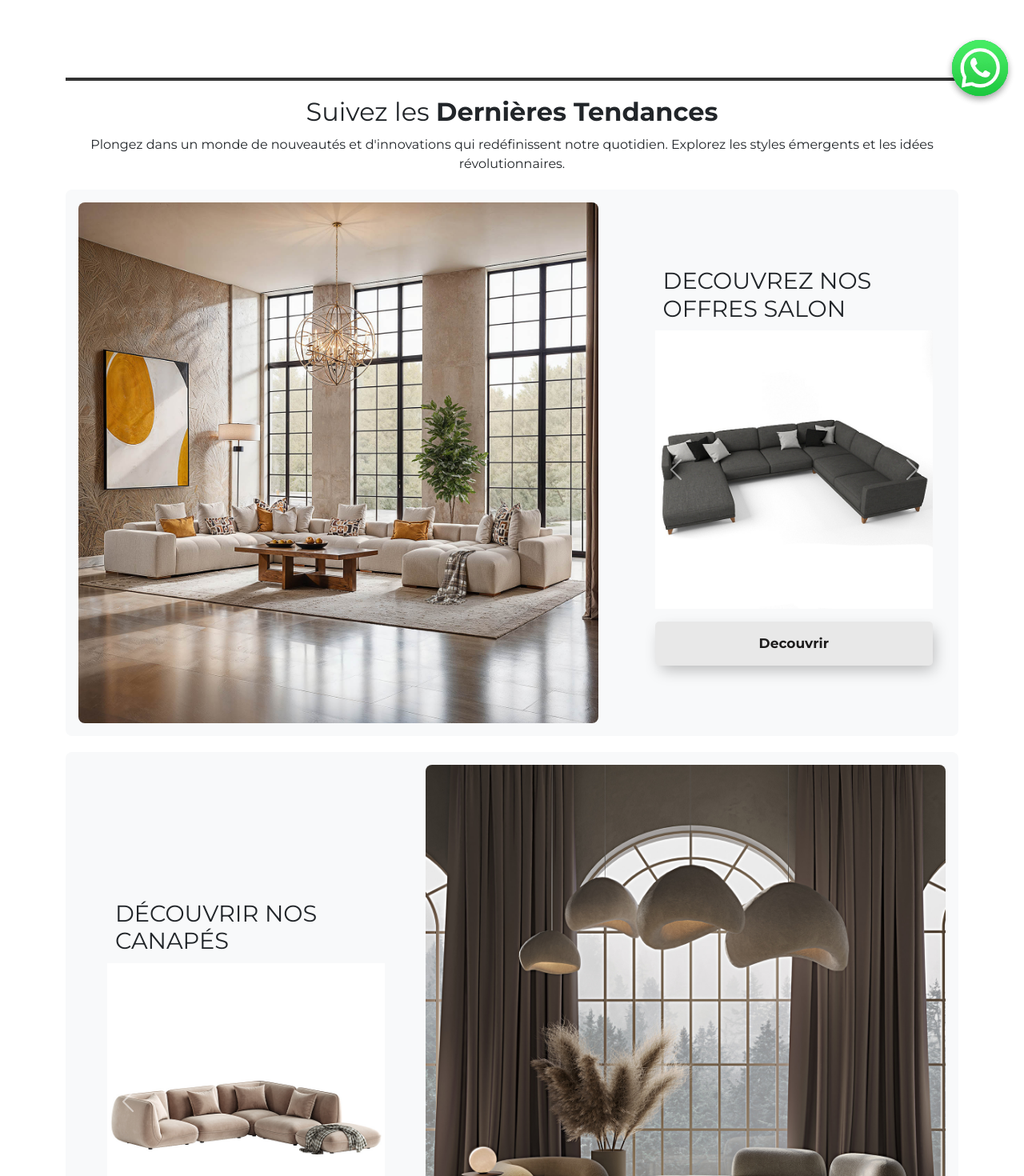
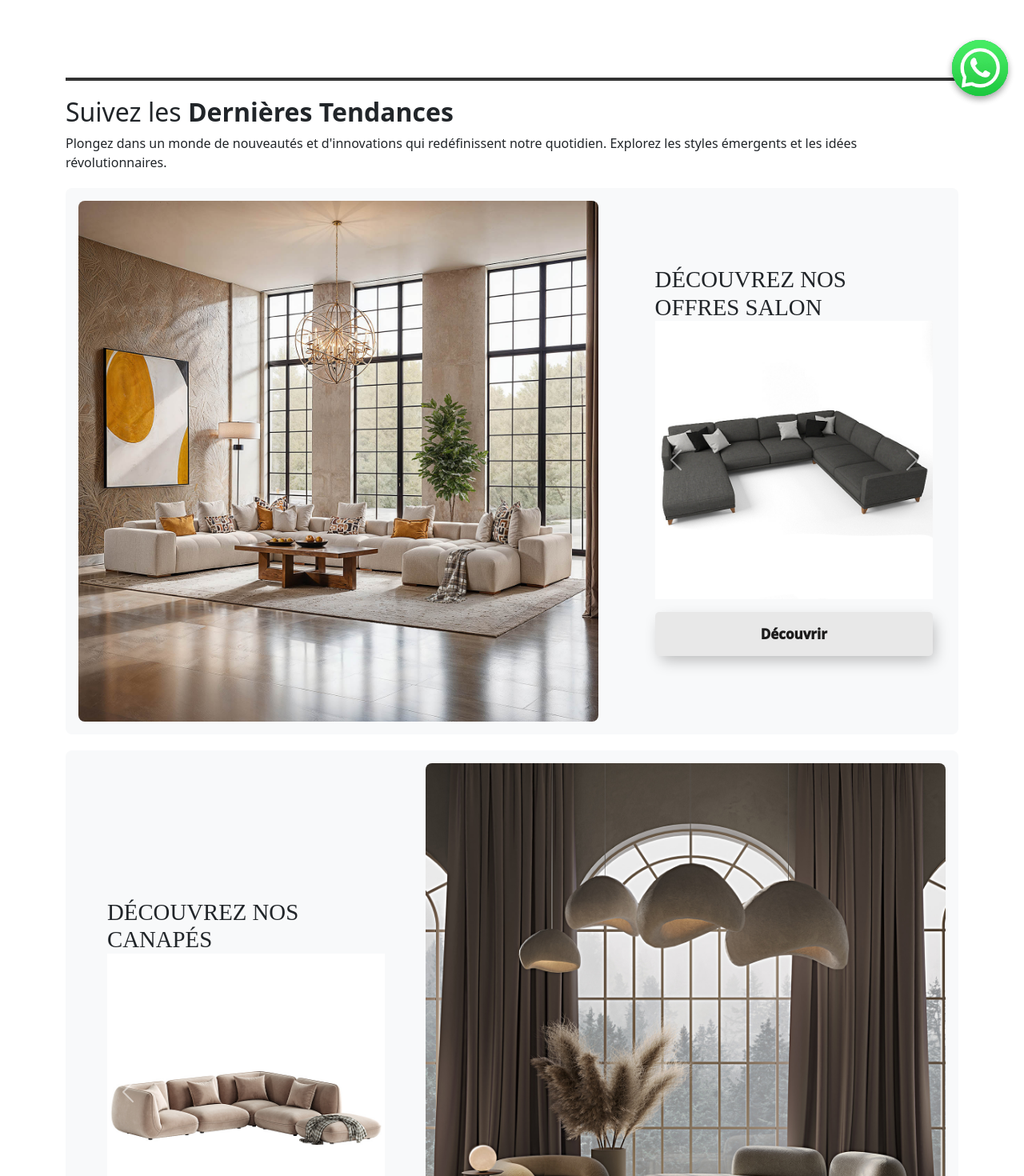
Before and after one commit to AmineOuzane/Interior_Design, a React (Vite) app: page / in a window 1280 px wide. Shown: the part 660-2130 px from the top of the page at 80% size. Built offline with nearby package versions, Linux system fonts and the light colour scheme.

Commit message:
animation card in acceuil left and right

```diff
--- a/src/Component/Feature.css
+++ b/src/Component/Feature.css
@@ -165,3 +165,34 @@
         margin-top: 1rem;  /* Space between the carousel and button */
     }
 }
+
+.feature-card {
+    margin: 20px auto;
+    width: 100%;
+    opacity: 0;
+    transform: translateX(-50px);
+    transition: all 0.7s ease-in-out;
+}
+
+.feature-card.spawn {
+    opacity: 1;
+    transform: translateX(0);
+}
+
+.feature-card.reverse {
+    transform: translateX(50px);
+}
+
+.feature-card.reverse.spawn {
+    transform: translateX(0);
+}
+
+/* Additional Styles */
+.card-content {
+    display: flex;
+    align-items: center;
+    justify-content: space-between;
+    padding: 1rem;
+    background-color: #f8f9fa;
+    border-radius: 8px;
+}
--- a/src/Component/Features.jsx
+++ b/src/Component/Features.jsx
@@ -1,5 +1,5 @@
 import React, { useEffect, useRef, useState } from 'react';
-import { Carousel} from 'react-bootstrap';
+import { Carousel } from 'react-bootstrap';
 import 'bootstrap/dist/css/bootstrap.min.css';
 import './Feature.css';
 
@@ -10,7 +10,6 @@ import tableImage from '../../src/images/table.jpg';
 import chaiseImage from '../../src/images/chaise.png';
 import meubleImage from '../../src/images/meuble.jpg';
 import habillageImage from '../../src/images/habillage.jpg';
-
 
 import sofaUImage from '../../src/images/salonSofaU.png';
 import sofaLImage from '../../src/images/salonSofaL.png';
@@ -24,18 +23,27 @@ import chaise1Image from '../../src/images/chaise1.png';
 import chaise2Image from '../../src/images/chaise2.png';
 import furniture1Image from '../../src/images/furniture1.png';
 import furniture2Image from '../../src/images/furniture2.png';
-/*import habillage1Image from '../../src/images/habillage1.png';
-import habillage2Image from '../../src/images/habillage2.png';*/
 
 const Features = () => {
-  const [visibleCards, setVisibleCards] = useState(Array(7).fill(false));
+  const featureData = [
+    { title: "DÉCOUVREZ NOS OFFRES SALON", mainImage: meublecanapeImage, carouselImages: [{ src: sofaLImage, title: "Canapé de Salon" }, { src: sofaUImage, title: "Canapé Design" }] },
+    { title: "DÉCOUVREZ NOS CANAPÉS", mainImage: canapeImage, carouselImages: [{ src: sofa1Image, title: "Canapé Moderne" }, { src: sofa2Image, title: "Chaise de Luxe" }] },
+    { title: "DÉCOUVREZ NOS OFFRES CHAMBRES", mainImage: chambreImage, carouselImages: [{ src: bed1Image, title: "Chambre Parentale" }, { src: bed2Image, title: "Habillage en Bois" }] },
+    { title: "DÉCOUVREZ NOS COLLECTIONS DE TABLE", mainImage: tableImage, carouselImages: [{ src: table1Image, title: "Table Moderne" }, { src: table2Image, title: "Meuble TV" }] },
+    { title: "DÉCOUVREZ NOS COLLECTIONS DE CHAISES", mainImage: chaiseImage, carouselImages: [{ src: chaise1Image, title: "Chaise Confort" }, { src: chaise2Image, title: "Table en Bois" }] },
+    { title: "INSPIREZ-VOUS DE NOS MEUBLES", mainImage: meubleImage, carouselImages: [{ src: furniture1Image, title: "Meuble Classique" }, { src: furniture2Image, title: "Habillage Moderne" }] },
+    { title: "DÉCOUVREZ NOS HABILLAGES EN BOIS", mainImage: habillageImage, carouselImages: [] },
+  ];
+
+  const [visibleCards, setVisibleCards] = useState(new Array(featureData.length).fill(false));
   const cardRefs = useRef([]);
 
   useEffect(() => {
     const observer = new IntersectionObserver(
-      (entries) => {
-        entries.forEach((entry, index) => {
-          if (entry.isIntersecting && !visibleCards[index]) {
+      (entries, observer) => {
+        entries.forEach((entry) => {
+          if (entry.isIntersecting) {
+            const index = cardRefs.current.indexOf(entry.target);
             setVisibleCards((prev) => {
               const newVisibleCards = [...prev];
               newVisibleCards[index] = true;
@@ -48,84 +56,23 @@ const Features = () => {
       { threshold: 0.1 }
     );
 
-    const currentRefs = cardRefs.current;
-    currentRefs.forEach((card) => {
+    cardRefs.current.forEach((card) => {
       if (card) observer.observe(card);
     });
 
     return () => {
-      currentRefs.forEach((card) => {
+      cardRefs.current.forEach((card) => {
         if (card) observer.unobserve(card);
       });
       observer.disconnect();
     };
-  }, [visibleCards]);
-
-  const featureData = [
-    {
-      title: "DECOUVREZ NOS OFFRES SALON",
-      mainImage: meublecanapeImage,
-      carouselImages: [
-        { src: sofaLImage, title: "Canapé de Salon" },
-        { src: sofaUImage, title: "Canapé Design" },
-      ],
-    },
-    {
-      title: "DÉCOUVRIR NOS CANAPÉS",
-      mainImage: canapeImage,
-      carouselImages: [
-        { src: sofa1Image, title: "Canapé Moderne" },
-        { src: sofa2Image, title: "Chaise de Luxe" },
-      ],
-    },
-    {
-      title: "DECOUVREZ NOS OFFRES CHAMBRES",
-      mainImage: chambreImage,
-      carouselImages: [
-        { src: bed1Image, title: "Chambre Parentale" },
-        { src: bed2Image, title: "Habillage en Bois" },
-      ],
-    },
-    {
-      title: "DECOUVREZ NOS COLLECTIONS DE TABLE",
-      mainImage: tableImage,
-      carouselImages: [
-        { src: table1Image, title: "Table Moderne" },
-        { src: table2Image, title: "Meuble TV" },
-      ],
-    },
-    {
-      title: "DECOUVREZ NOS COLLECTIONS DE CHAISES",
-      mainImage: chaiseImage,
-      carouselImages: [
-        { src: chaise1Image, title: "Chaise Confort" },
-        { src: chaise2Image, title: "Table en Bois" },
-      ],
-    },
-    {
-      title: "INSPIREZ VOUS DE NOS MEUBLES",
-      mainImage: meubleImage,
-      carouselImages: [
-        { src: furniture1Image, title: "Meuble Classique" },
-        { src: furniture2Image, title: "Habillage Moderne" },
-      ],
-    },
-    {
-      title: "DECOUVREZ NOS HABILLAGE EN BOIS",
-      mainImage: habillageImage,
-      /*carouselImages: [
-        { src: habillage1Image, title: "Meuble Classique" },
-        { src: habillage2Image, title: "Habillage Moderne" },
-      ], */
-      carouselImages: [],  // Ensure this is an empty array
-     },
-  ];
+  }, [featureData.length]);
 
   return (
     <div className="container py-5 mt-2">
-      <div className="top-border"/>
-      <h2 style={{ fontFamily: 'Montserrat, sans-serif', margin: "10px", textAlign: "center" }}>Suivez les <span><b>Dernières Tendances</b></span></h2>
-      <p style={{ fontFamily: 'Montserrat, sans-serif', margin: "10px", textAlign: "center" }} >
+      <div className="top-border" />
+      <h2 className="section-title">Suivez les <span><b>Dernières Tendances</b></span></h2>
+      <p className="section-description">
         Plongez dans un monde de nouveautés et d'innovations qui redéfinissent notre quotidien.
         Explorez les styles émergents et les idées révolutionnaires.
       </p>
@@ -137,14 +84,11 @@ const Features = () => {
             ref={(el) => (cardRefs.current[index] = el)}
           >
             <div className="card-content">
-              {/* Large Image Section */}
-              <img className="card-img-large" src={feature.mainImage} alt="Main Large" />
-
-              {/* Right Side: Title, Carousel, and Button */}
+              <img className="card-img-large" src={feature.mainImage} alt={feature.title} />
               <div className="text-content">
-                <h5 className="card-title" style={{ fontFamily: 'Montserrat, sans-serif', margin: "10px" }}>{feature.title}</h5>
+                <h5 className="card-title">{feature.title}</h5>
                 <Carousel className="card-carousel">
-                  {feature.carouselImages && feature.carouselImages.map((image, idx) => (
+                  {feature.carouselImages.map((image, idx) => (
                     <Carousel.Item key={idx}>
                       <img className="d-block w-100 carousel-img" src={image.src} alt={image.title} />
                       <Carousel.Caption>
@@ -153,7 +97,7 @@ const Features = () => {
                     </Carousel.Item>
                   ))}
                 </Carousel>
-                <button className='more' style={{ fontFamily: 'Montserrat, sans-serif' }}>Decouvrir</button>
+                <button className="more">Découvrir</button>
               </div>
             </div>
           </div>
```
